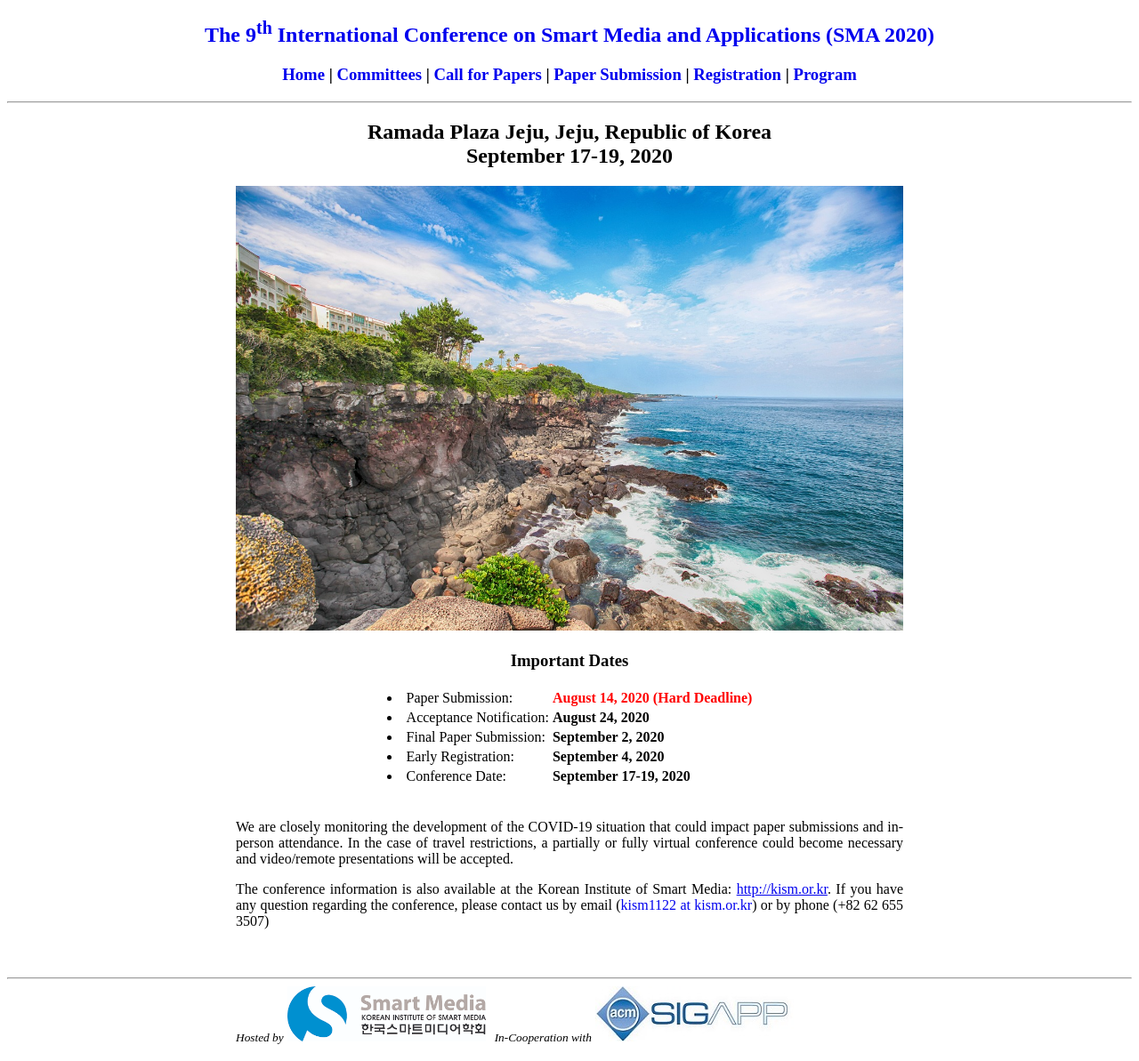
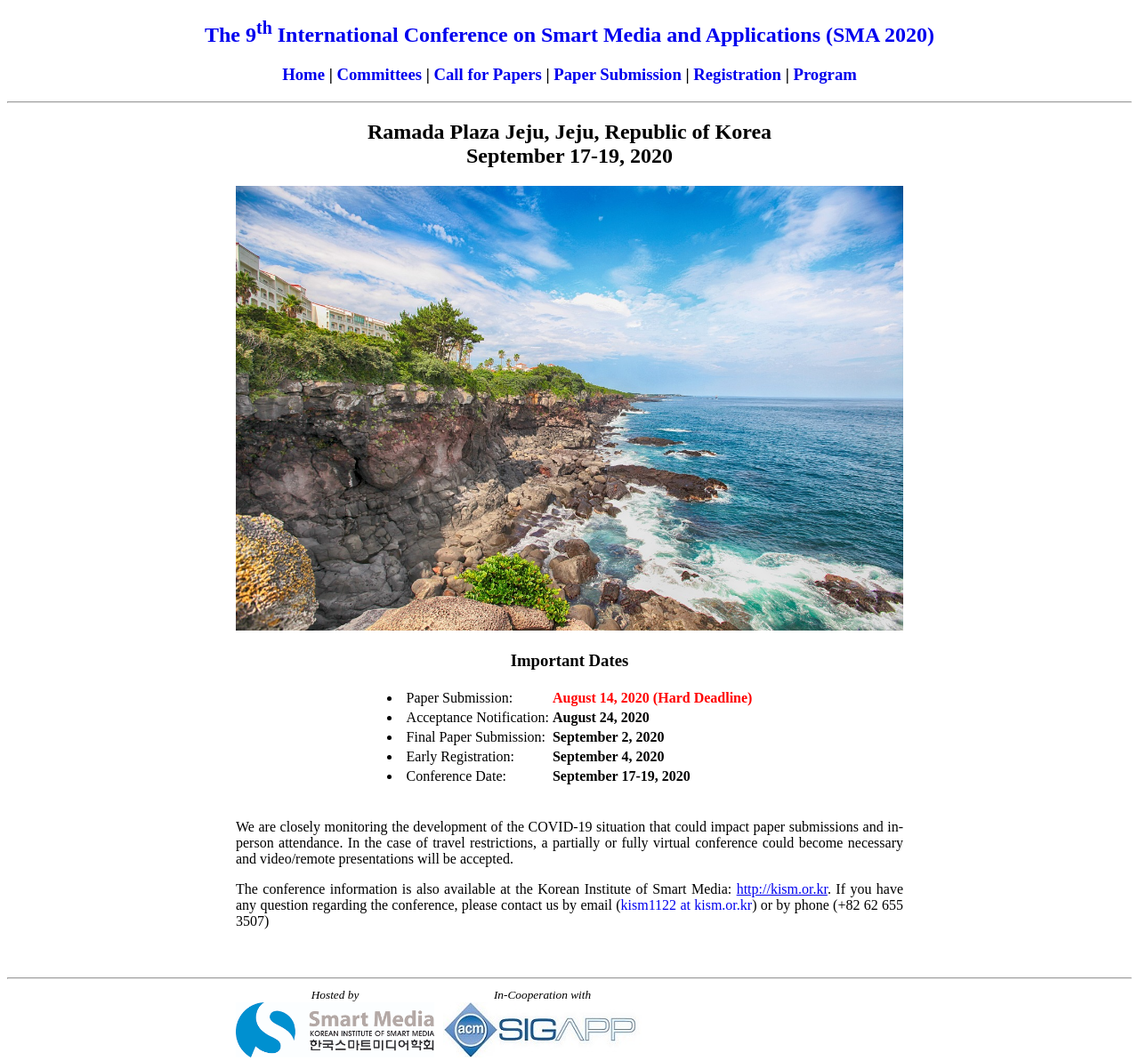
Before and after one commit to icea-conf/sma-2020.github.io, a Jekyll site: the page built from index.html, in a window 1280 px wide. Shown: the whole page at 89% size. Built offline with Jekyll 4.4.1, drawn with Linux system fonts in a browser that asks for light colours; the list of posts is cut into pages by our own code.

Commit message:
Update default.html

```diff
--- a/_layouts/default.html
+++ b/_layouts/default.html
@@ -33,13 +33,13 @@
     <div class="content" style="float: center;">
         <div style="float: left; margin-right: 10px;">
             <center>
-                <a style="text-align: center; padding-top: 2px;"><small><i>Hosted by</i></small></a>
+                <a style="text-align: center; padding-top: 2px;"><small><i>Hosted by</i></small></a><br>
                 <a href="http://kism.or.kr" target="_blank"><img src="https://sma-2020.github.io/image/logo.png" alt="" style="width: 223px; height: 62px;"></a>
             </center>
         </div>
         <div style="float: left;">
             <center>
-                <a style="text-align: center; padding-top: 2px;"><small><i>In-Cooperation with</i></small></a>
+                <a style="text-align: center; padding-top: 2px;"><small><i>In-Cooperation with</i></small></a><br>
                 <a href="http://www.sigapp.org" target="_blank"><img src="https://sma-2020.github.io/image/SIGAPP2.jpg" alt="" style="width: 223px; height: 62px;"></a>
             </center>
         </div>
```
